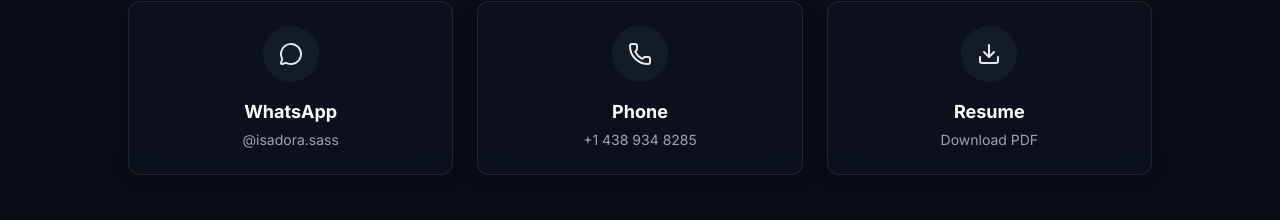
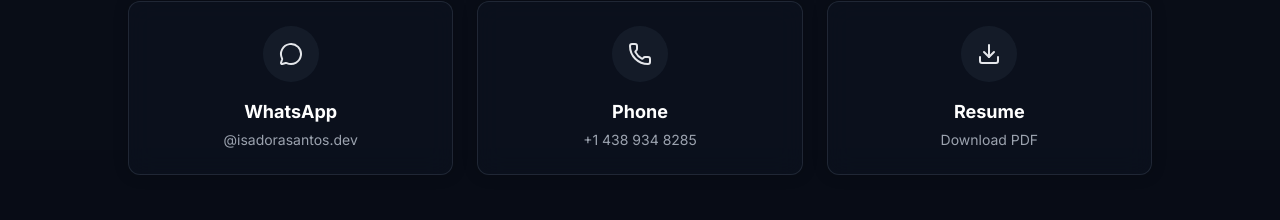
Before and after one commit to santosisadora/myportfolio, a React (Vite) app: page / in a window 1280 px wide. Shown: the part 8233-8453 px from the top of the page. Built offline with nearby package versions, Linux system fonts and the light colour scheme.

Commit message:
style: Update WhatsApp username and hide number

```diff
--- a/src/components/Contact.jsx
+++ b/src/components/Contact.jsx
@@ -35,8 +35,8 @@
     },
     {
       name: "WhatsApp",
-      value: "@isadora.sass",
-      url: "https://wa.me/14389348285",
+      value: "@isadorasantos.dev",
+      url: "#",
       icon: <MessageCircle className="w-6 h-6" />,
       color: "hover:text-[#25D366]"
     },
@@ -78,10 +78,10 @@
           {contactLinks.map((link, index) => (
             <motion.a
               key={index}
-              href={link.url}
+              href={link.url !== "#" ? link.url : undefined}
               download={link.download || undefined}
-              target={link.download ? undefined : "_blank"}
-              rel={link.download ? undefined : "noopener noreferrer"}
+              target={link.download || link.url === "#" ? undefined : "_blank"}
+              rel={link.download || link.url === "#" ? undefined : "noopener noreferrer"}
               initial={{ opacity: 0, y: 20 }}
               whileInView={{ opacity: 1, y: 0 }}
               viewport={{ once: true }}
```
